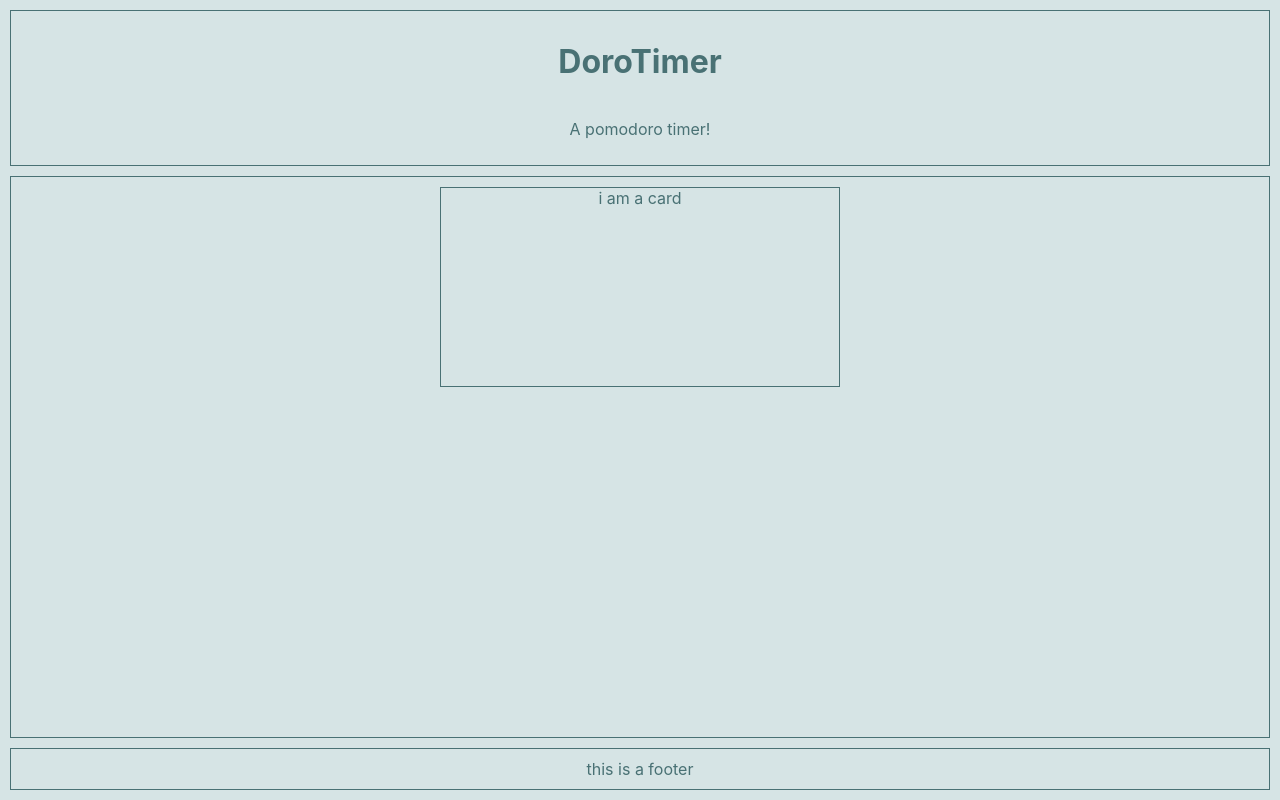
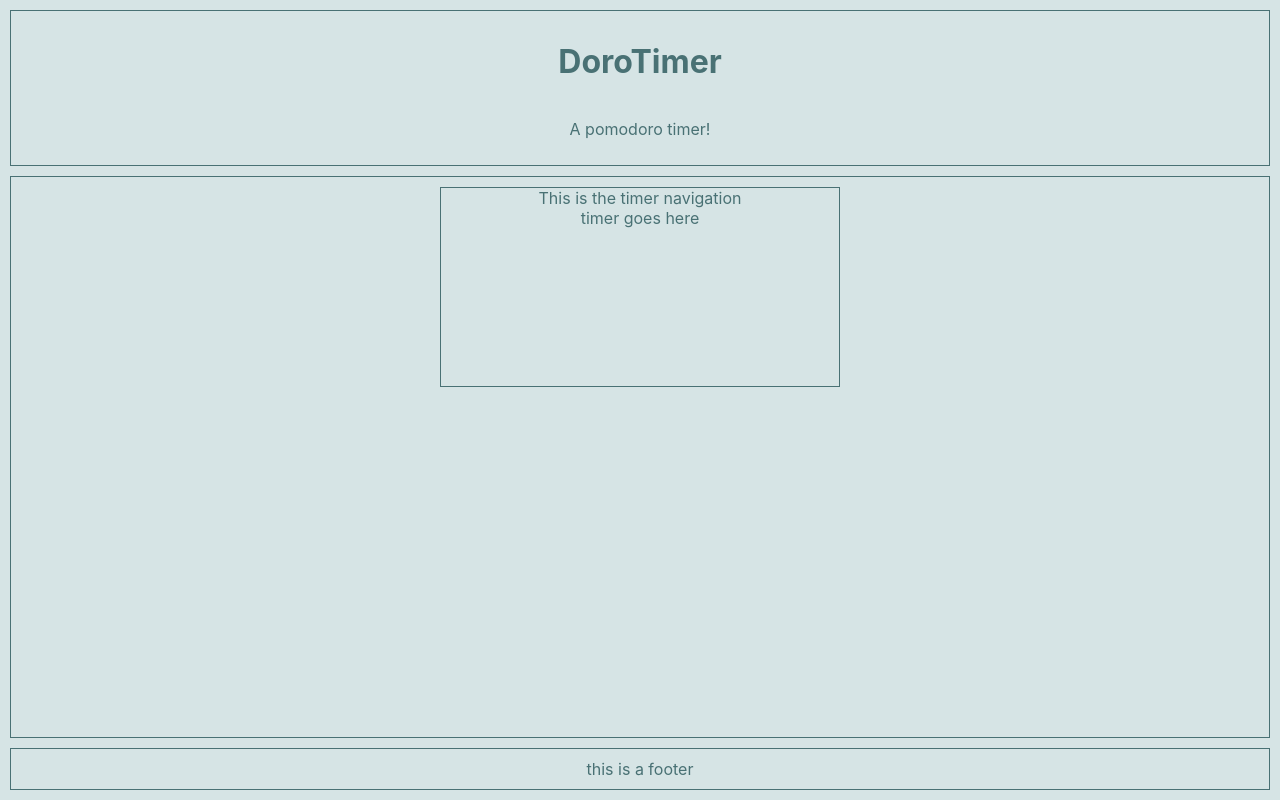
Before and after one commit to kristophesankar/pomolotl, a Next.js app: page / in a window 1280 px wide. Built offline with nearby package versions, Linux system fonts and the light colour scheme.

Commit message:
feat: add Timer and TimerNav components

```diff
--- a/components/Card.js
+++ b/components/Card.js
@@ -1,4 +1,11 @@
-import {card} from '../styles/Index.module.css'
+import {card} from '@/styles/Index.module.css'
+import Timer from '@/components/Timer'
+import TimerNav from '@/components/TimerNav'
 export default function Card () {
-  return <div className={card}>i am a card</div>
+  return (
+    <div className={card}>
+      <TimerNav />
+      <Timer />
+    </div>
+  )
 }
--- /dev/null
+++ b/components/Timer.js
@@ -0,0 +1,7 @@
+export default function Timer () {
+  return (
+    <div>
+     timer goes here
+    </div>
+  )
+}
--- /dev/null
+++ b/components/TimerNav.js
@@ -0,0 +1,7 @@
+export default function TimerNav () {
+  return (
+    <div>
+      This is the timer navigation
+    </div>
+  )
+}
```
Also changed, not shown: 2 other files (tests, documents, lock files or other folders).
